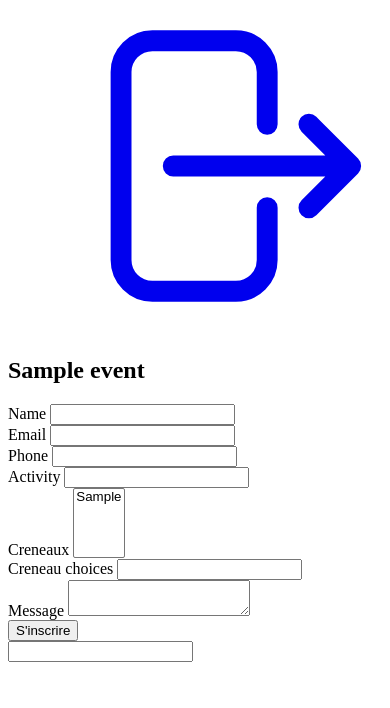
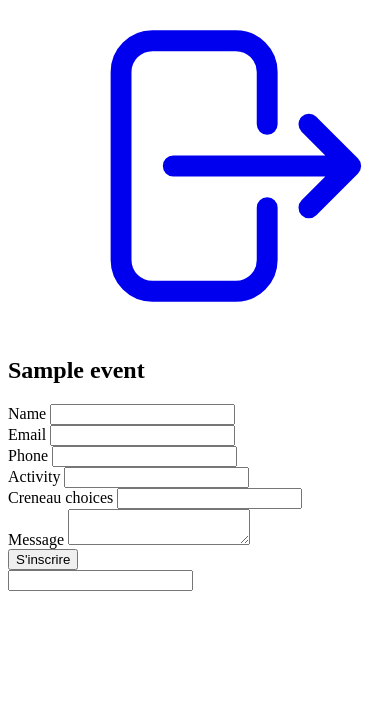
Before and after one commit to Papoel/Pasteur, a Symfony app: template templates/inscriptions/create.html.twig in a window 390 px wide. Shown: the part 136-844 px from the top of the page. Run offline with Twig, Linux system fonts and the light colour scheme; the template is opened without the code that fills it: most values are stand-ins (such as "Sample title", 1, 10 or a date in 2020); form fields are guessed from the names that the template uses; some libraries are stand-ins or nearby versions.

Commit message:
Updtate responsive design and display spot time and name people register

```diff
--- a/templates/inscriptions/create.html.twig
+++ b/templates/inscriptions/create.html.twig
@@ -10,58 +10,34 @@
                 <div class="mt-5 md:mt-0 md:col-span-2">
                     {{ form_start(form) }}
                     <div class="overflow-hidden sm:rounded-md">
-                        <div class="px-4 py-5 bg-white sm:p-6">
+                        <div class="px-4 py-3 bg-white">
                             <div class="grid grid-cols-6 gap-6">
-                                <div class="col-span-2 sm:col-span-2">
+                                <div id="fullname" class="md:col-span-2 col-span-6">
                                     {{ form_label(form.name) }}
                                     {{ form_widget(form.name) }}
                                 </div>
 
-                                <div class="col-span-2 sm:col-span-2">
+                                <div id="email" class="md:col-span-2 col-span-6">
                                     {{ form_label(form.email) }}
                                     {{ form_widget(form.email) }}
                                 </div>
 
-                                <div class="col-span-2 sm:col-span-2">
+                                <div id="telephone" class="md:col-span-2 col-span-6">
                                     {{ form_label(form.phone) }}
                                     {{ form_widget(form.phone) }}
                                 </div>
 
-                                <div class="col-span-3 sm:col-span-3">
+                                <div id="activite" class="md:col-span-3 col-span-6">
                                     {{ form_label(form.activity) }}
                                     {{ form_widget(form.activity) }}
                                 </div>
 
-                                {#<div class="col-span-6 sm:col-span-3">
-                                        {{ form_label(form.event.creneaux) }}
-                                        {{ form_widget(form.event.creneaux) }}
-
-                                <div class="col-span-6 sm:col-span-6 bg-red-700 p-4">
-                                    <label class="block text-white uppercase tracking-wider text-sm font-bold" for="custom_event_creneaux">Creneaux</label>
-                                    <select class="mt-1 block w-full rounded-md border-gray-300 shadow-sm focus:border-indigo-300 focus:ring focus:ring-indigo-200 focus:ring-opacity-50 bg-red-300 text-gray-900" name="custom_event_creneaux" id="custom_event_creneaux" multiple>
-                                        {% for creneau in event.creneaux %}
-                                            <option id="{{ creneau.id }}" value="{{ creneau.id }}">{{ creneau }} </option>
-                                        {% endfor %}
-                                    </select>
-                                </div>
-                                    </div>#}
-
-                                {% for creneau in form.creneauChoices %}
-                                    <div class="col-span-6 sm:col-span-6 bg-red-700 p-4">
-                                        <label class="block text-white uppercase tracking-wider text-sm font-bold" for="custom_event_creneaux">Creneaux</label>
-                                        <select class="mt-1 block w-full rounded-md border-gray-300 shadow-sm focus:border-indigo-300 focus:ring focus:ring-indigo-200 focus:ring-opacity-50 bg-red-300 text-gray-900" name="custom_event_creneaux" id="custom_event_creneaux" multiple>
-                                            <option id="{{ creneau.id }}" value="{{ creneau.id }}">{{ creneau }} </option>
-                                        </select>
-                                    </div>
-                                {% endfor %}
-
-
-                                <div class="col-span-3 sm:col-span-3">
+                                <div id="creneaux" class="md:col-span-3 col-span-6">
                                     {{ form_label(form.creneauChoices) }}
                                     {{ form_widget(form.creneauChoices) }}
                                 </div>
 
-                                <div class="col-span-6 sm:col-span-6">
+                                <div id="message" class="md:col-span-6 col-span-6">
                                     {{ form_errors(form.message) }}
                                     {{ form_label(form.message) }}
                                     {{ form_widget(form.message) }}
@@ -69,7 +45,7 @@
 
                             </div>
                         </div>
-                        <div class="px-4 py-3 text-center text-xl sm:px-6 mt-4">
+                        <div class="text-sm md:text-xl md:px-4 md:py-3 text-center mt-4">
                             <button type="submit" class="btn-purple-degrade w-1/6">S'inscrire</button>
                         </div>
                     </div>
```
Also changed, not shown: templates/inscriptions/index.html.twig (+2 -6 lines).
